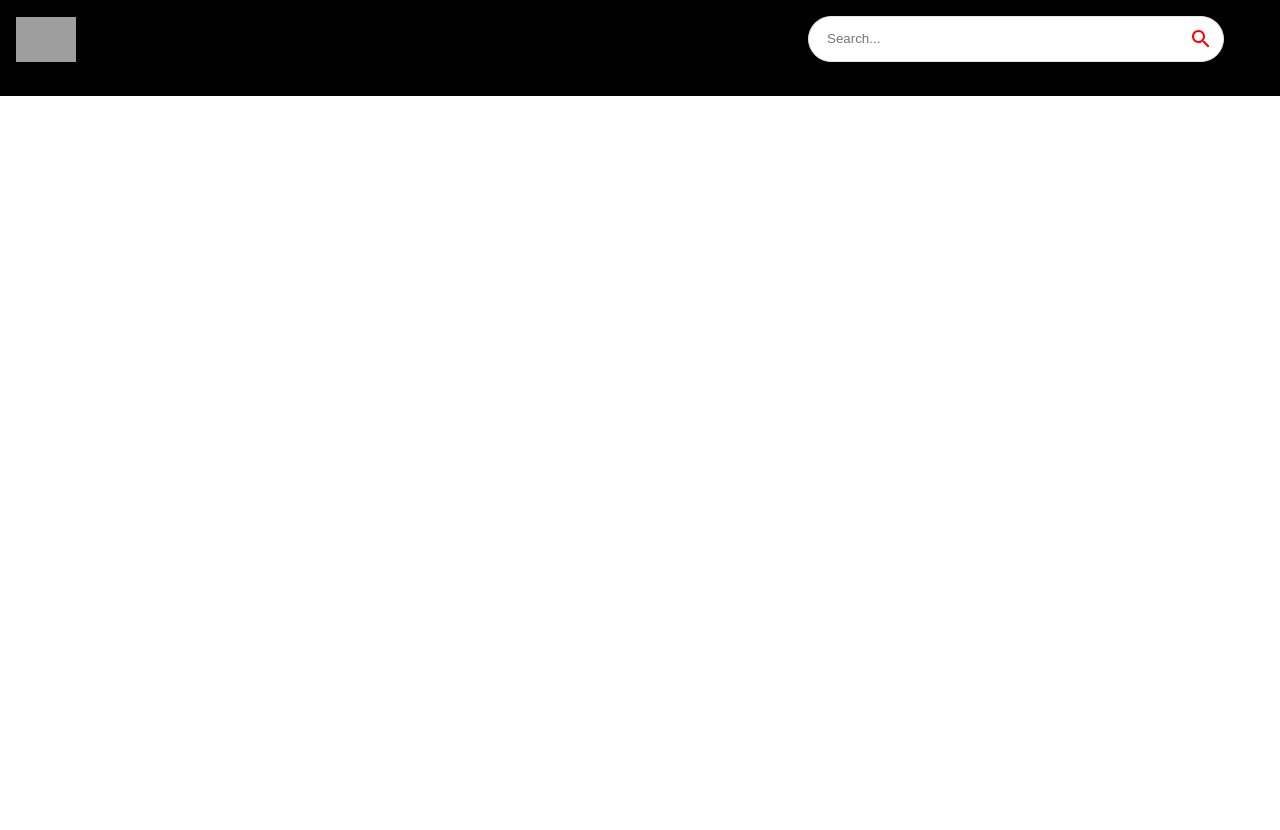
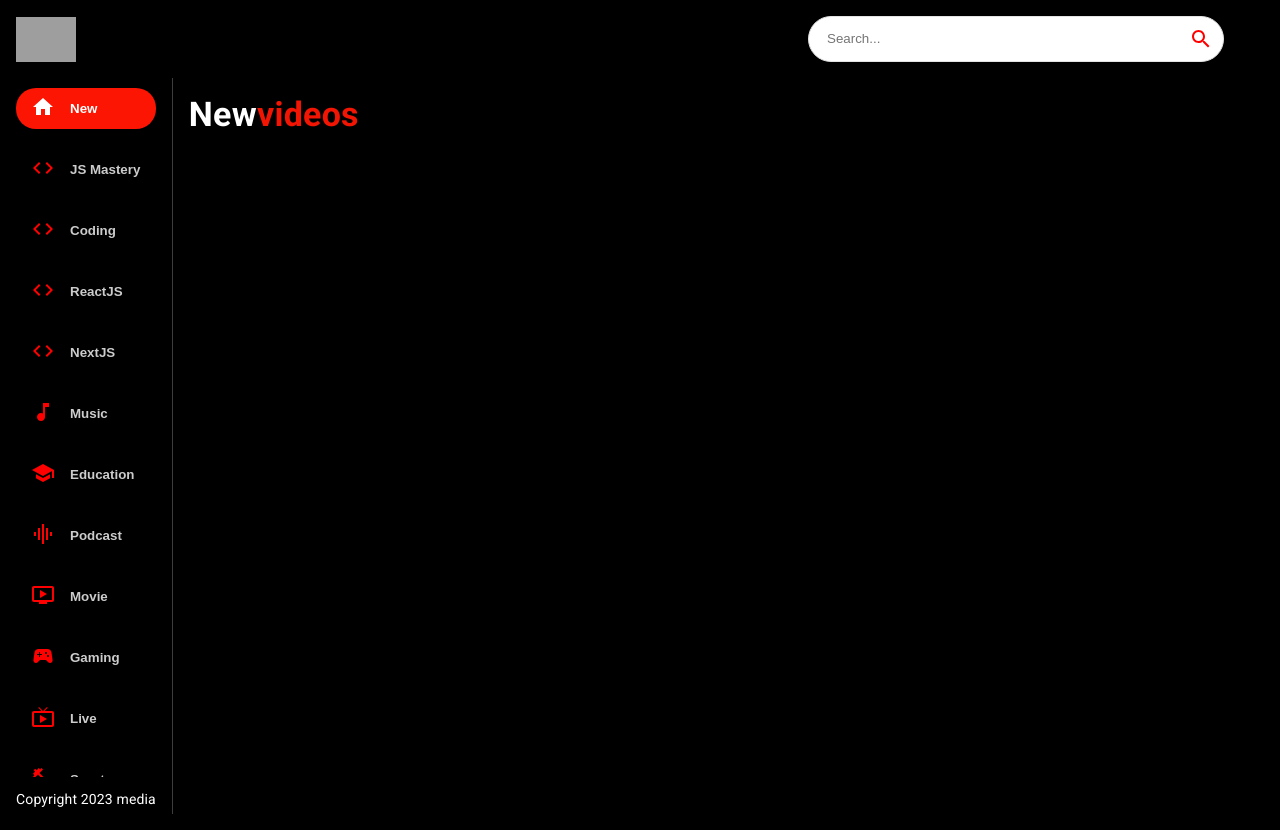
Before and after one commit to shifu-kobby/youtube_clone, a React (Create React App) app: page / in a window 1280 px wide. Before the commit the page ends 800 px from the top, so only its background shows below. Built offline with nearby package versions, Linux system fonts and the light colour scheme; grey boxes are pictures that could not be loaded.

Commit message:
set up sidebar

```diff
--- a/src/components/Feed.jsx
+++ b/src/components/Feed.jsx
@@ -1,8 +1,42 @@
-import React from 'react'
+import { useState, useEffect } from 'react';
+import { Box, Stack, Typography } from '@mui/material';
+
+import { SideBar, Videos } from '../components';
 
 const Feed = () => {
   return (
-    <div>Feed</div>
+    <Stack
+      sx={{ flexDirection: { sx: 'column', md: 'row' } }}
+    >
+      <Box
+        sx={{ height: { sx: 'auto', md: '92vh' }, borderRight: '1px solid #3d3d3d', px: { sx: 0, md: 2 } }}
+      >
+        <SideBar />
+
+        <Typography
+          className='copyright'
+          variant='body2'
+          sx={{ mt: 1.5, color: '#fff' }}
+        >
+          Copyright 2023 media
+        </Typography>
+      </Box>
+
+      <Box p={2} sx={{ overflowY: 'auto', height: '90vh', flex: 2 }}>
+        <Typography
+          variant='h4'
+          fontWeight='bold'
+          mb={2}
+          sx={{ color: 'white' }}
+        >
+          New
+          <span style={{ color: '#F31503' }}>videos</span>
+        </Typography>
+
+        <Videos Videos={[]}/>
+      </Box>
+
+    </Stack>
   )
 }
 
--- /dev/null
+++ b/src/components/SideBar.jsx
@@ -0,0 +1,38 @@
+import { Stack } from '@mui/material';
+
+import { categories } from '../utils/constants';
+
+const selectedCategory = 'New';
+
+const SideBar = () => (
+    <Stack
+        direction='row'
+        sx={{
+            overflowY: 'auto',
+            height: { sx: 'auto', md: '95%' },
+            flexDirection: { md: 'column' }
+        }}
+    >
+        {categories.map((category) => (
+            <button
+                className='category-btn'
+                style={{
+                    background: category.name === selectedCategory && '#FC1503',
+                    color: 'white'
+                }}
+                key={category.name}
+            >
+                <span
+                    style={{color: category.name === selectedCategory ? 'white' : 'red', marginRight: '15px'}}
+                >
+                    {category.icon}
+                </span>
+                <span
+                style={{opacity: category.name === selectedCategory ? '1': '0.8'}}
+                >{category.name}</span>
+            </button>
+        ))}
+    </Stack >
+);
+
+export default SideBar
--- /dev/null
+++ b/src/components/Videos.jsx
@@ -0,0 +1,9 @@
+import React from 'react'
+
+const Videos = () => {
+  return (
+    <div>Videos</div>
+  )
+}
+
+export default Videos
```
Also changed, not shown: src/components/index.js (+8 -6 lines).
